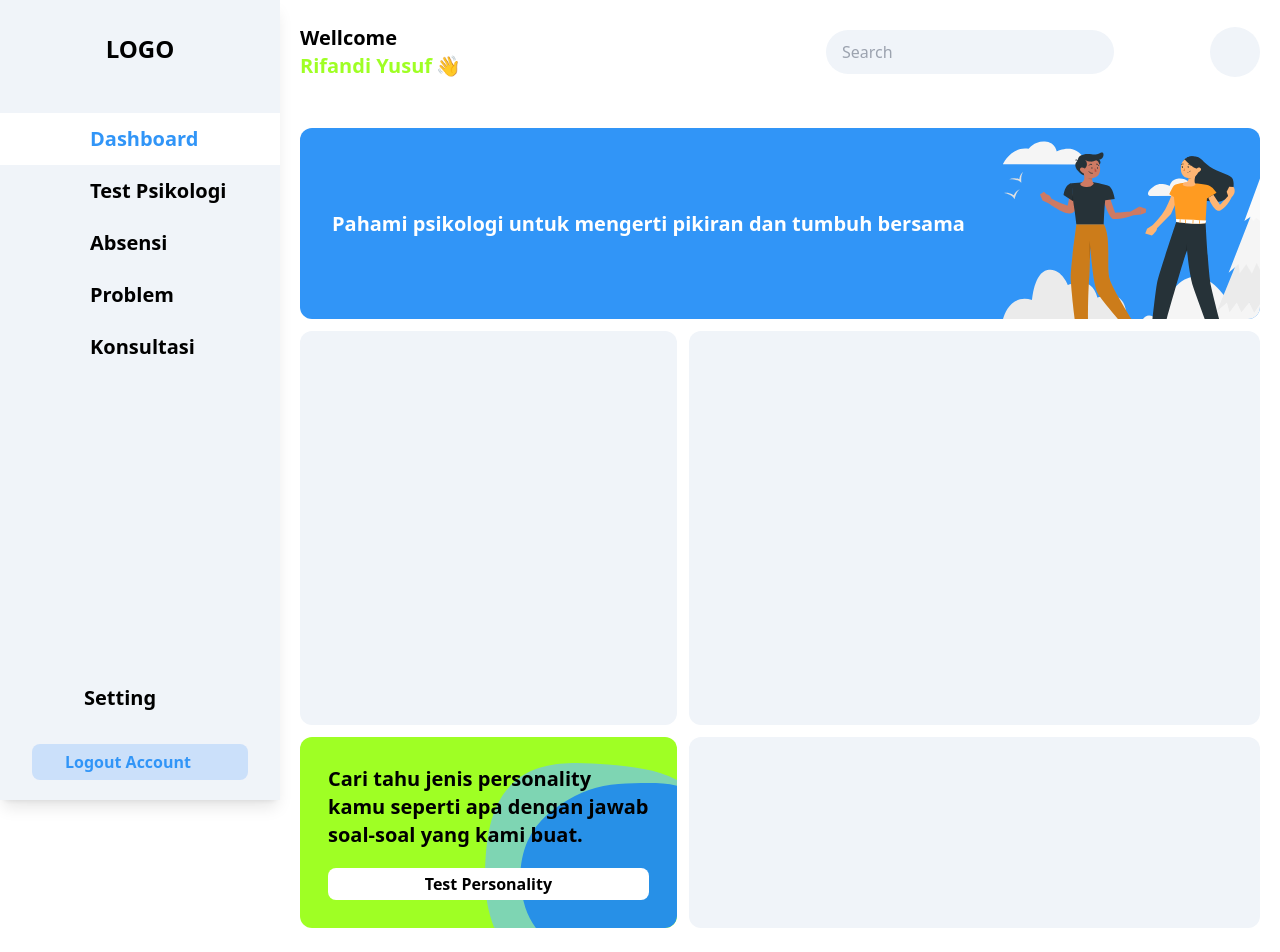
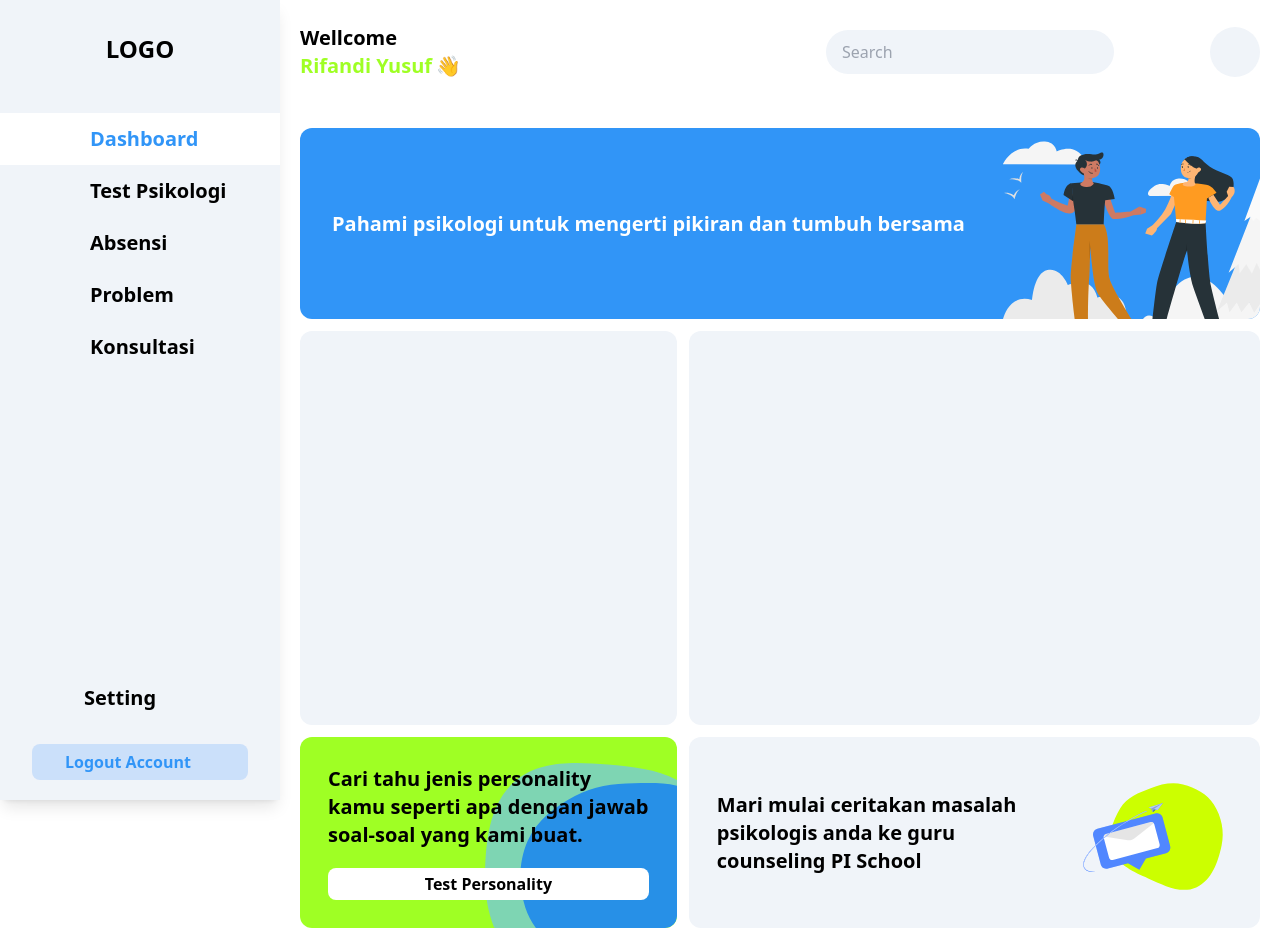
Before and after one commit to Rifandiysf/conseling-guidance-apps, a React (Vite) app: page / in a window 1280 px wide. Built offline with nearby package versions, Linux system fonts and the light colour scheme; some icons are missing.

Commit message:
menambahkan tampilan dalam dashboard

```diff
--- a/src/Pages/Dashboard.jsx
+++ b/src/Pages/Dashboard.jsx
@@ -2,6 +2,7 @@ import { Link } from "react-router-dom"
 import Layout from "../Components/Layout"
 import Blob from "/Blob.svg"
 import Banner from "../Components/Banner"
+import messageIllus from "../assets/message.svg"
 
 const Dashboard = () => {
   return (
@@ -21,7 +22,10 @@ const Dashboard = () => {
             <Link to={'/test-psikologi'} className="text-center w-full bg-body p-1 rounded-lg font-semibold relative z-1">Test Personality</Link>
           </div>
 
-          <div className="col-span-3 row-span-1 rounded-xl bg-container"></div>
+          <div className="col-span-3 row-span-1 flex justify-between items-center relative px-7 overflow-hidden rounded-xl bg-container ">
+            <img src={messageIllus} className="absolute right-0 bottom-0" />
+            <h1 className="relative z-[1] font-semibold text-xl w-3/5 max-sm:text-base">Mari mulai ceritakan masalah psikologis anda ke guru counseling PI School</h1>
+          </div>
         </div>
       </section>
     </>
```
Also changed, not shown: src/assets/message.svg (added).
